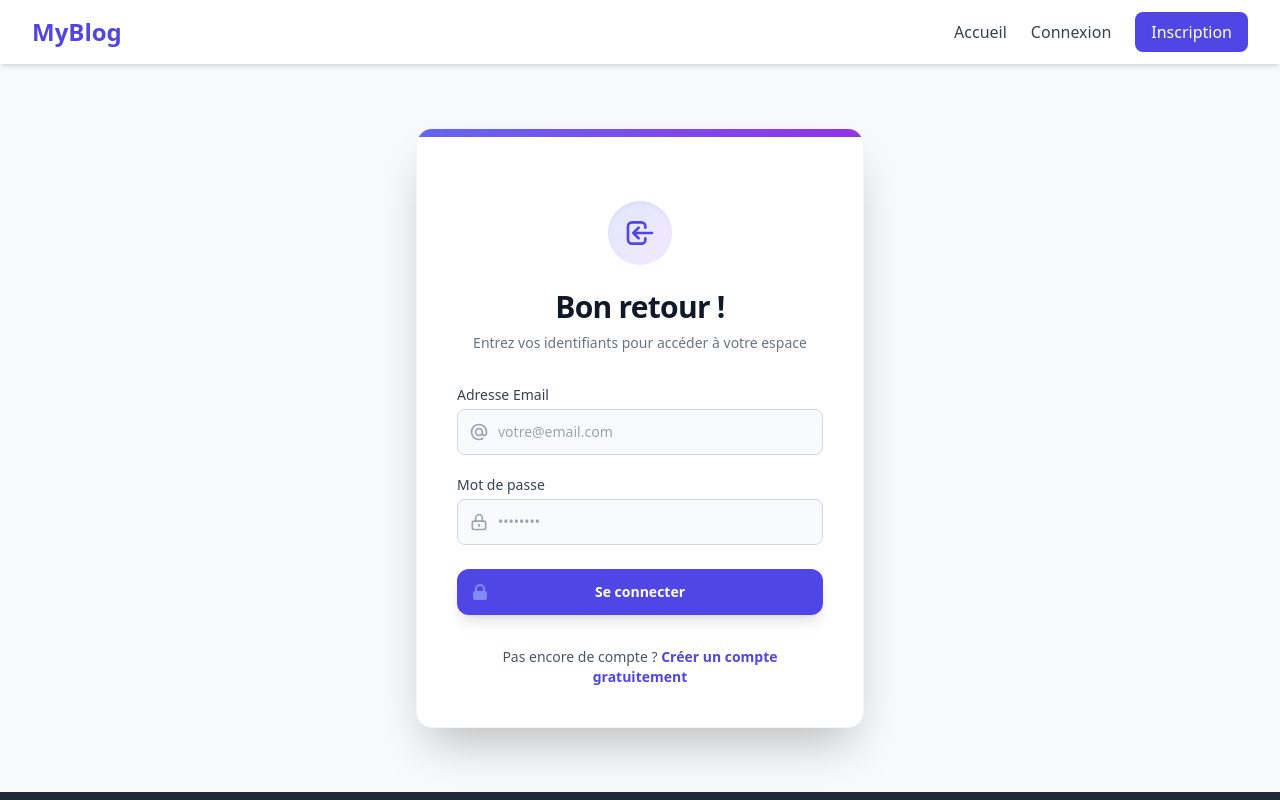
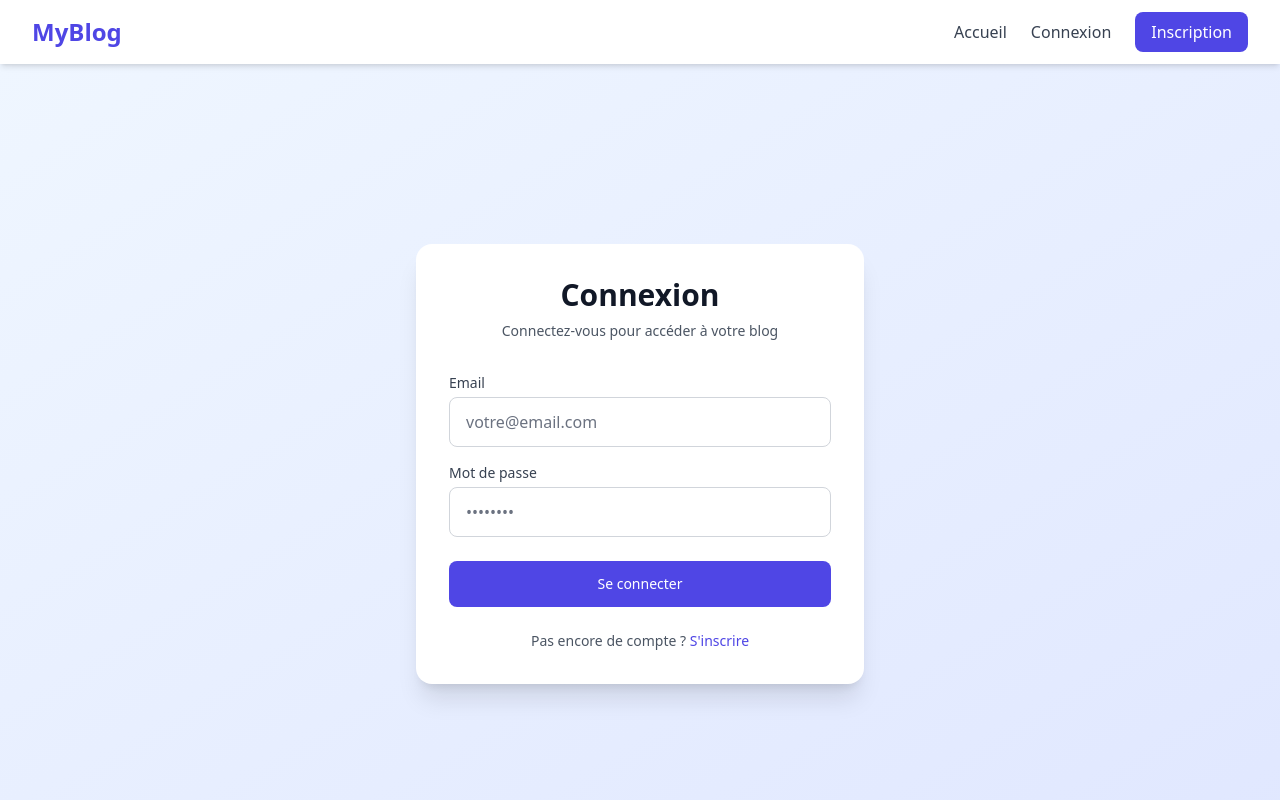
Before and after one commit to Wildev10/MY_BLOG, a Vue app in the folder MON_PROJET/myblog-frontend/: page /login in a window 1280 px wide. Shown: the top 800 px of the page. Built offline with nearby package versions, Linux system fonts and the light colour scheme.

Commit message:
feat : implementation of DARK MODE

```diff
--- /dev/null
+++ b/MON_PROJET/myblog-frontend/src/stores/theme.js
@@ -0,0 +1,40 @@
+import { defineStore } from 'pinia'
+import { ref, watch } from 'vue'
+
+export const useThemeStore = defineStore('theme', () => {
+  // Récupérer le thème depuis localStorage (ou light par défaut)
+  const isDark = ref(localStorage.getItem('theme') === 'dark')
+
+  // Fonction pour basculer le thème
+  const toggleTheme = () => {
+    isDark.value = !isDark.value
+  }
+
+  // Fonction pour activer le dark mode
+  const setDarkMode = () => {
+    isDark.value = true
+  }
+
+  // Fonction pour activer le light mode
+  const setLightMode = () => {
+    isDark.value = false
+  }
+
+  // Watcher : Quand isDark change, mettre à jour le DOM et localStorage
+  watch(isDark, (newValue) => {
+    if (newValue) {
+      document.documentElement.classList.add('dark')
+      localStorage.setItem('theme', 'dark')
+    } else {
+      document.documentElement.classList.remove('dark')
+      localStorage.setItem('theme', 'light')
+    }
+  }, { immediate: true }) // immediate: true = exécute au chargement
+
+  return {
+    isDark,
+    toggleTheme,
+    setDarkMode,
+    setLightMode
+  }
+})
--- a/MON_PROJET/myblog-frontend/src/views/LoginView.vue
+++ b/MON_PROJET/myblog-frontend/src/views/LoginView.vue
@@ -1,120 +1,99 @@
 <template>
-  <div class="flex items-center justify-center py-16 px-4 sm:px-6 lg:px-8 flex-grow">
-    <div class="max-w-md w-full space-y-8 bg-white p-10 rounded-2xl shadow-2xl border border-gray-100 relative overflow-hidden">
-      <!-- Decorative background element -->
-      <div class="absolute top-0 left-0 w-full h-2 bg-gradient-to-r from-indigo-500 to-purple-600"></div>
-
+  <div class="min-h-screen bg-gradient-to-br from-blue-50 to-indigo-100 dark:from-gray-900 dark:to-gray-800 flex items-center justify-center py-12 px-4 sm:px-6 lg:px-8 transition-colors duration-200">
+    <div class="max-w-md w-full space-y-8">
+      <!-- Card -->
+      <div class="bg-white dark:bg-gray-800 rounded-2xl shadow-xl p-8 border border-transparent dark:border-gray-700">
         <!-- Header -->
         <div class="text-center">
-         <div class="mx-auto h-16 w-16 bg-gradient-to-br from-indigo-100 to-purple-100 rounded-full flex items-center justify-center mb-6 shadow-inner">
-             <svg class="h-8 w-8 text-indigo-600" fill="none" viewBox="0 0 24 24" stroke="currentColor">
-                <path stroke-linecap="round" stroke-linejoin="round" stroke-width="2" d="M11 16l-4-4m0 0l4-4m-4 4h14m-5 4v1a3 3 0 01-3 3H6a3 3 0 01-3-3V7a3 3 0 013-3h7a3 3 0 013 3v1" />
-             </svg>
-          </div>
-        <h2 class="text-3xl font-extrabold text-gray-900 tracking-tight mb-2">
-          Bon retour !
+          <h2 class="text-3xl font-extrabold text-gray-900 dark:text-white">
+            Connexion
           </h2>
-        <p class="text-sm text-gray-500">
-          Entrez vos identifiants pour accéder à votre espace
+          <p class="mt-2 text-sm text-gray-600 dark:text-gray-400">
+            Connectez-vous pour accéder à votre blog
           </p>
         </div>
 
         <!-- Message d'erreur -->
-      <transition enter-active-class="transition ease-out duration-200" enter-from-class="opacity-0 translate-y-2" enter-to-class="opacity-100 translate-y-0">
-        <div v-if="errorMessage" class="bg-red-50 border-l-4 border-red-500 p-4 rounded-r-md shadow-sm">
+        <div v-if="errorMessage" class="mt-6 bg-red-50 dark:bg-red-900/20 border-l-4 border-red-500 p-4 rounded">
           <div class="flex">
             <div class="flex-shrink-0">
-              <svg class="h-5 w-5 text-red-500" viewBox="0 0 20 20" fill="currentColor">
+              <svg class="h-5 w-5 text-red-400" viewBox="0 0 20 20" fill="currentColor">
                 <path fill-rule="evenodd" d="M10 18a8 8 0 100-16 8 8 0 000 16zM8.707 7.293a1 1 0 00-1.414 1.414L8.586 10l-1.293 1.293a1 1 0 101.414 1.414L10 11.414l1.293 1.293a1 1 0 001.414-1.414L11.414 10l1.293-1.293a1 1 0 00-1.414-1.414L10 8.586 8.707 7.293z" clip-rule="evenodd" />
               </svg>
             </div>
             <div class="ml-3">
-              <p class="text-sm text-red-700 font-medium">{{ errorMessage }}</p>
+              <p class="text-sm text-red-700 dark:text-red-400">{{ errorMessage }}</p>
             </div>
           </div>
         </div>
-      </transition>
 
         <!-- Formulaire -->
         <form @submit.prevent="handleLogin" class="mt-8 space-y-6">
-        <div class="space-y-5">
+          <div class="space-y-4">
             <!-- Email -->
             <div>
-            <label for="email" class="block text-sm font-medium text-gray-700 mb-1">
-              Adresse Email
+              <label for="email" class="block text-sm font-medium text-gray-700 dark:text-gray-300">
+                Email
               </label>
-            <div class="relative">
-                <div class="absolute inset-y-0 left-0 pl-3 flex items-center pointer-events-none">
-                  <svg class="h-5 w-5 text-gray-400" fill="none" viewBox="0 0 24 24" stroke="currentColor">
-                    <path stroke-linecap="round" stroke-linejoin="round" stroke-width="2" d="M16 12a4 4 0 10-8 0 4 4 0 008 0zm0 0v1.5a2.5 2.5 0 005 0V12a9 9 0 10-9 9m4.5-1.206a8.959 8.959 0 01-4.5 1.207" />
-                  </svg>
-                </div>
               <input
                 id="email"
                 v-model="email"
                 type="email"
                 required
-                  class="appearance-none block w-full pl-10 pr-3 py-3 border border-gray-300 rounded-lg placeholder-gray-400 focus:outline-none focus:ring-2 focus:ring-indigo-500 focus:border-transparent transition duration-150 sm:text-sm bg-gray-50 focus:bg-white"
+                class="mt-1 appearance-none relative block w-full px-4 py-3 border border-gray-300 dark:border-gray-600 placeholder-gray-500 dark:placeholder-gray-400 text-gray-900 dark:text-white rounded-lg focus:outline-none focus:ring-2 focus:ring-indigo-500 focus:border-transparent transition duration-150 bg-white dark:bg-gray-700"
                 placeholder="votre@email.com"
               />
-            </div>
             </div>
 
             <!-- Password -->
             <div>
-            <label for="password" class="block text-sm font-medium text-gray-700 mb-1">
+              <label for="password" class="block text-sm font-medium text-gray-700 dark:text-gray-300">
                 Mot de passe
               </label>
-            <div class="relative">
-                <div class="absolute inset-y-0 left-0 pl-3 flex items-center pointer-events-none">
-                  <svg class="h-5 w-5 text-gray-400" fill="none" viewBox="0 0 24 24" stroke="currentColor">
-                    <path stroke-linecap="round" stroke-linejoin="round" stroke-width="2" d="M12 15v2m-6 4h12a2 2 0 002-2v-6a2 2 0 00-2-2H6a2 2 0 00-2 2v6a2 2 0 002 2zm10-10V7a4 4 0 00-8 0v4h8z" />
-                  </svg>
-                </div>
               <input
                 id="password"
                 v-model="password"
                 type="password"
                 required
-                  class="appearance-none block w-full pl-10 pr-3 py-3 border border-gray-300 rounded-lg placeholder-gray-400 focus:outline-none focus:ring-2 focus:ring-indigo-500 focus:border-transparent transition duration-150 sm:text-sm bg-gray-50 focus:bg-white"
+                class="mt-1 appearance-none relative block w-full px-4 py-3 border border-gray-300 dark:border-gray-600 placeholder-gray-500 dark:placeholder-gray-400 text-gray-900 dark:text-white rounded-lg focus:outline-none focus:ring-2 focus:ring-indigo-500 focus:border-transparent transition duration-150 bg-white dark:bg-gray-700"
                 placeholder="••••••••"
               />
             </div>
           </div>
-        </div>
 
+          <!-- Bouton -->
           <div>
             <button
               type="submit"
               :disabled="loading"
-            class="group relative w-full flex justify-center py-3 px-4 border border-transparent text-sm font-bold rounded-xl text-white bg-indigo-600 hover:bg-indigo-700 focus:outline-none focus:ring-2 focus:ring-offset-2 focus:ring-indigo-500 shadow-lg hover:shadow-xl transition-all duration-200 transform hover:-translate-y-0.5 disabled:opacity-50 disabled:cursor-not-allowed"
+              class="group relative w-full flex justify-center py-3 px-4 border border-transparent text-sm font-medium rounded-lg text-white bg-indigo-600 hover:bg-indigo-700 focus:outline-none focus:ring-2 focus:ring-offset-2 focus:ring-indigo-500 disabled:opacity-50 disabled:cursor-not-allowed transition duration-150"
             >
-            <span class="absolute left-0 inset-y-0 flex items-center pl-3">
-              <svg v-if="!loading" class="h-5 w-5 text-indigo-400 group-hover:text-indigo-300" xmlns="http://www.w3.org/2000/svg" viewBox="0 0 20 20" fill="currentColor" aria-hidden="true">
-                <path fill-rule="evenodd" d="M5 9V7a5 5 0 0110 0v2a2 2 0 012 2v5a2 2 0 01-2 2H5a2 2 0 01-2-2v-5a2 2 0 012-2zm8-2v2H7V7a3 3 0 016 0z" clip-rule="evenodd" />
-              </svg>
-              <svg v-else class="animate-spin h-5 w-5 text-indigo-300" xmlns="http://www.w3.org/2000/svg" fill="none" viewBox="0 0 24 24">
+              <span v-if="loading" class="absolute left-0 inset-y-0 flex items-center pl-3">
+                <svg class="animate-spin h-5 w-5 text-white" xmlns="http://www.w3.org/2000/svg" fill="none" viewBox="0 0 24 24">
                   <circle class="opacity-25" cx="12" cy="12" r="10" stroke="currentColor" stroke-width="4"></circle>
                   <path class="opacity-75" fill="currentColor" d="M4 12a8 8 0 018-8V0C5.373 0 0 5.373 0 12h4zm2 5.291A7.962 7.962 0 014 12H0c0 3.042 1.135 5.824 3 7.938l3-2.647z"></path>
                 </svg>
               </span>
-            {{ loading ? 'Connexion en cours...' : 'Se connecter' }}
+              {{ loading ? 'Connexion...' : 'Se connecter' }}
             </button>
           </div>
 
           <!-- Lien inscription -->
-        <div class="text-center pt-2">
-          <p class="text-sm text-gray-600">
+          <div class="text-center">
+            <p class="text-sm text-gray-600 dark:text-gray-400">
               Pas encore de compte ?
-            <router-link to="/register" class="font-bold text-indigo-600 hover:text-indigo-500 transition duration-150 hover:underline">
-              Créer un compte gratuitement
+              <router-link to="/register" class="font-medium text-indigo-600 dark:text-indigo-400 hover:text-indigo-500 dark:hover:text-indigo-300 transition duration-150">
+                S'inscrire
               </router-link>
             </p>
           </div>
         </form>
       </div>
     </div>
+  </div>
 </template>
+
+
 
 <script setup>
 import { ref } from 'vue'
--- a/MON_PROJET/myblog-frontend/tailwind.config.js
+++ b/MON_PROJET/myblog-frontend/tailwind.config.js
@@ -4,6 +4,7 @@ export default {
     "./index.html",
     "./src/**/*.{vue,js,ts,jsx,tsx}",
   ],
+  darkMode: 'class',
   theme: {
     extend: {},
   },
```
Also changed, not shown: MON_PROJET/myblog-frontend/src/components/AppFooter.vue (+12 -15 lines), MON_PROJET/myblog-frontend/src/components/AppNavbar.vue (+16 -0 lines), MON_PROJET/myblog-frontend/src/views/HomeView.vue (+26 -25 lines). Lines whose indentation alone changed are shown as unchanged.
